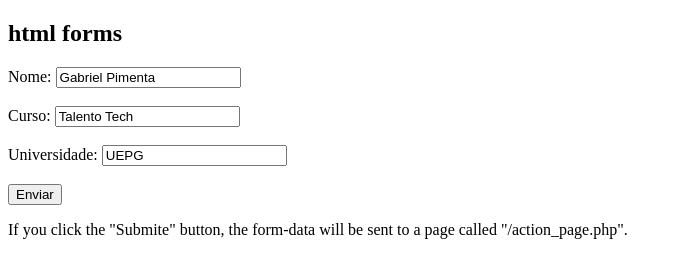
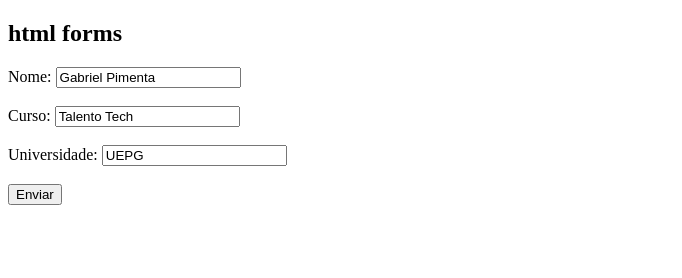
Before and after one commit to urano2342/Atividade-11.github.io, a plain HTML site: page index.html in a window 1280 px wide. Shown: the whole page, without its empty margins (0-682 px from the left). Drawn offline with Linux system fonts and the light colour scheme.

Commit message:
Update index.html

```diff
--- a/index.html
+++ b/index.html
@@ -18,7 +18,5 @@
         <button type="submit">Enviar</button>
     </form>
 
-  <p> If you click the "Submite" button, the form-data will be sent to a page called "/action_page.php". </p>
-
 </body>
 </html>
```
